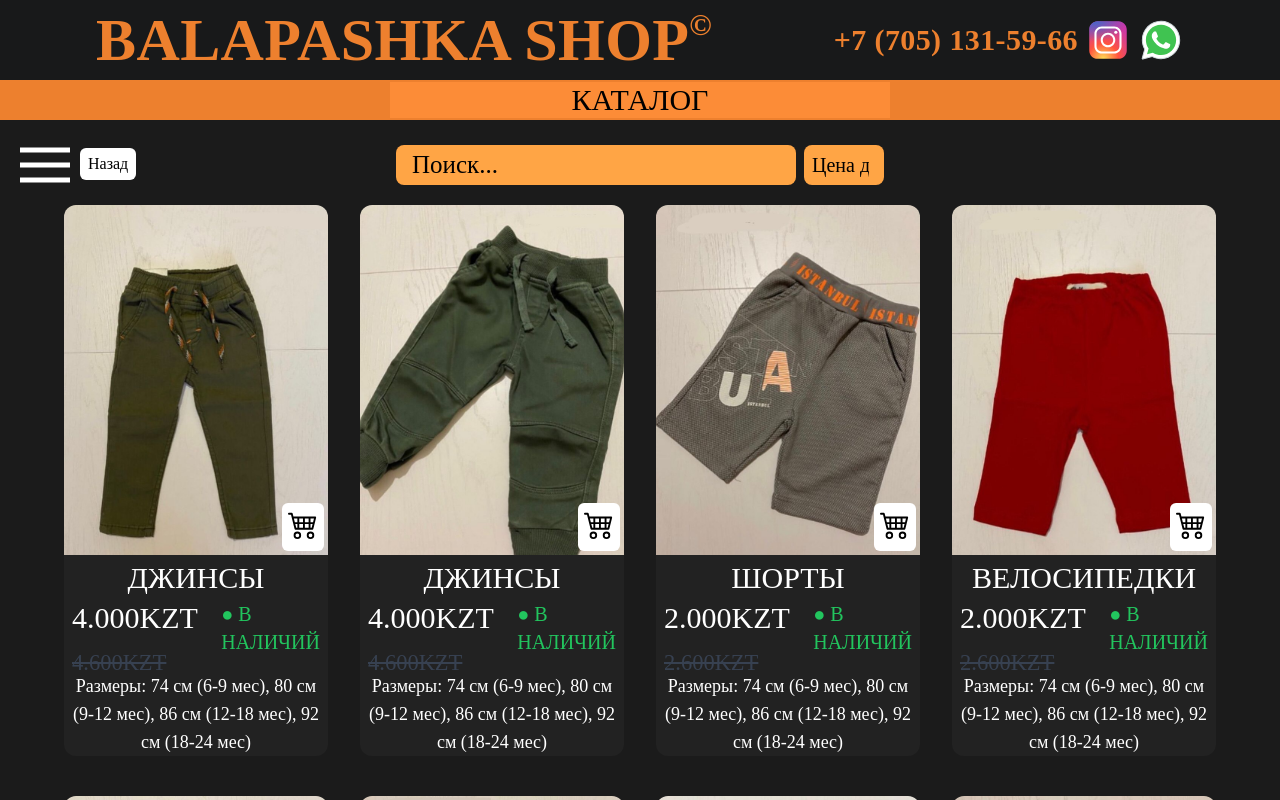
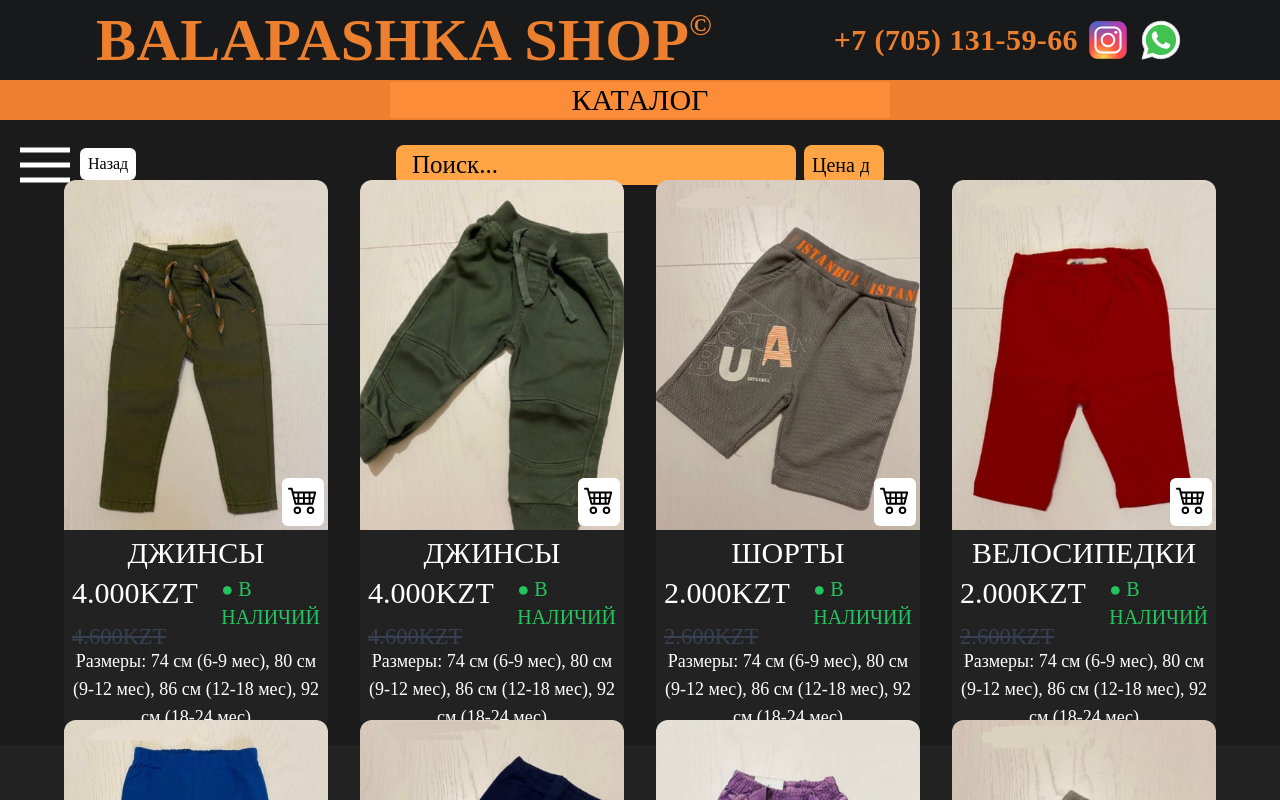
Before and after one commit to akzhol0/balapashka-shop, a React (Create React App) app: page /catalog in a window 1280 px wide. Both pictures are taken after a click on the element "ШТАНЫ". Shown: the top 800 px of the page. Built offline with nearby package versions, Linux system fonts and the light colour scheme; a web font is replaced by a local one.

Commit message:
bug fixed

```diff
--- a/src/global.scss
+++ b/src/global.scss
@@ -30,6 +30,6 @@ body, html {
         @apply w-[350px] h-dvh bg-[#ff994b] fixed top-0 z-10 duration-[.4s];
     }
     .too-long {
-        @apply w-[100%] h-[500px] xl:w-[90%] 2xl:w-[80%] px-5 xl:px-0 mt-5 mb-10 h-auto grid grid-cols-1 sm:grid-cols-2 md:grid-cols-3 xl:grid-cols-4 gap-y-10 gap-x-8 place-items-center
+        @apply w-[100%] h-[500px] xl:w-[90%] 2xl:w-[80%] px-5 xl:px-0 mt-5 mb-10 grid grid-cols-1 sm:grid-cols-2 md:grid-cols-3 xl:grid-cols-4 gap-y-10 gap-x-8 place-items-center
     }
   }
```
